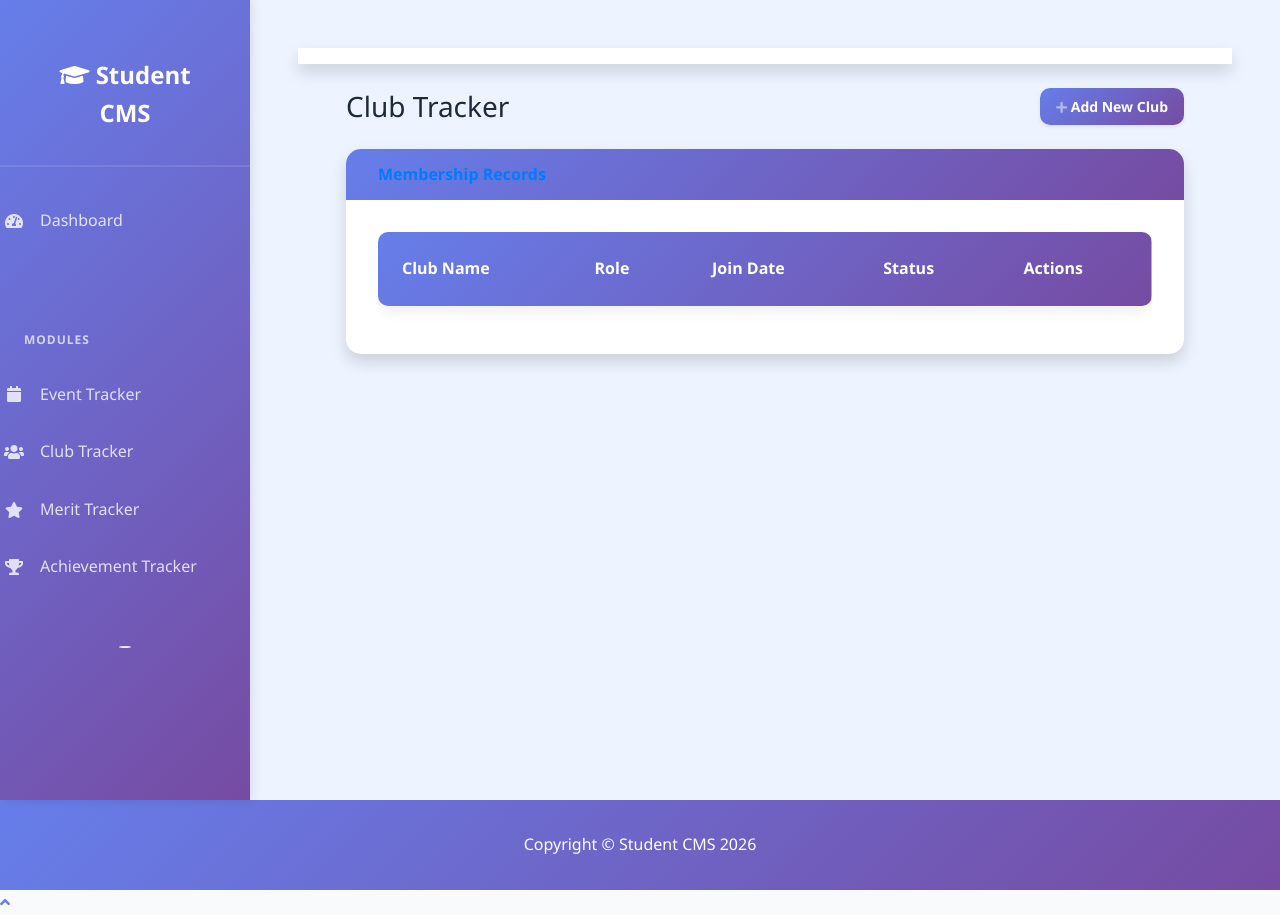
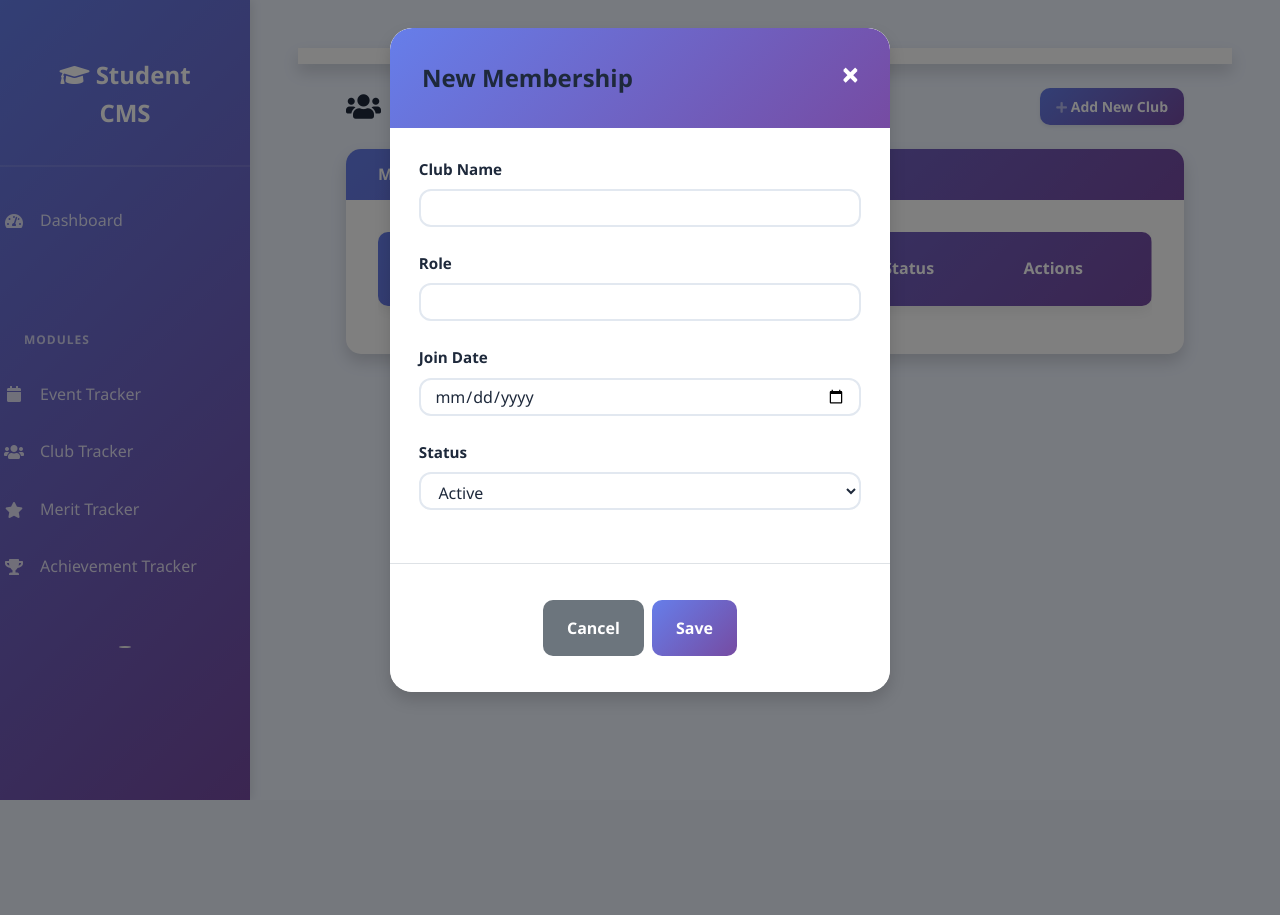
Before and after one commit to User-DefaulT001/Student-Co-curricular-Management-System, a PHP site: page /modules/club/club_tracker.php in a window 1280 px wide, after a click on "Add New Club". After the commit the page ends 800 px from the top, so only its background shows below. Run offline with PHP 8.4, Linux system fonts and the light colour scheme; a user stored in the database is signed in; data comes from the database, SQL or seed files in the repository; lists and menus that the app fills with data are empty; some libraries are stand-ins or nearby versions; some web fonts are replaced.

Commit message:
Update club_tracker.php

```diff
--- a/modules/club/club_tracker.php
+++ b/modules/club/club_tracker.php
@@ -1,5 +1,4 @@
 <?php
-
 session_start();
 require_once '../../config.php';
 
@@ -21,59 +20,72 @@
 // --- Logic: Handle POST Actions ---
 if ($_SERVER['REQUEST_METHOD'] === 'POST') {
     $action = $_POST['action'] ?? '';
+
+    // Add logic
     if ($action === 'add') {
         $name = mysqli_real_escape_string($conn, $_POST['club_name']);
         $role = mysqli_real_escape_string($conn, $_POST['role']);
         $date = mysqli_real_escape_string($conn, $_POST['join_date']);
         $status = $_POST['status'];
         mysqli_query($conn, "INSERT INTO clubs (user_id, club_name, role, join_date, status) VALUES ('$user_id', '$name', '$role', '$date', '$status')");
-        $success = "Club record added!";
+        $_SESSION['success_message'] = "Club record added!";
+        header("Location: club_tracker.php"); exit();
     }
 
+    // Edit logic
     if ($action === 'edit') {
-        $id     = (int)$_POST['club_id'];
-        $name   = mysqli_real_escape_string($conn, $_POST['club_name']);
-        $role   = mysqli_real_escape_string($conn, $_POST['role']);
-        $date   = mysqli_real_escape_string($conn, $_POST['join_date']);
+        $id = (int)$_POST['club_id'];
+        $name = mysqli_real_escape_string($conn, $_POST['club_name']);
+        $role = mysqli_real_escape_string($conn, $_POST['role']);
+        $date = mysqli_real_escape_string($conn, $_POST['join_date']);
         $status = $_POST['status'];
-
         $sql = "UPDATE clubs SET club_name='$name', role='$role', join_date='$date', status='$status' WHERE club_id=$id AND user_id=$user_id";
         if (mysqli_query($conn, $sql)) $_SESSION['success_message'] = "Club record updated!";
         header("Location: club_tracker.php"); exit();
     }
+}
 
-    // Handle Delete
-    if (isset($_GET['delete'])) {
-        $id = (int)$_GET['delete'];
-        mysqli_query($conn, "DELETE FROM clubs WHERE club_id=$id AND user_id=$user_id");
-        header("Location: club_tracker.php"); exit();
-    }
+// Handle Delete logic
+if (isset($_GET['delete'])) {
+    $id = (int)$_GET['delete'];
+    mysqli_query($conn, "DELETE FROM clubs WHERE club_id=$id AND user_id=$user_id");
+    $_SESSION['success_message'] = "Record deleted!";
+    header("Location: club_tracker.php"); exit();
 }
+
 include('../../includes/header.php');
 include('../../includes/sidebar.php');
 ?>
 
 <div id="content-wrapper" class="d-flex flex-column">
+
     <div id="content">
 
-        <nav class="navbar navbar-expand navbar-light bg-white topbar mb-4 static-top shadow"></nav>
+        <nav class="navbar navbar-expand navbar-light bg-white topbar mb-4 static-top shadow">
+            <button id="sidebarToggleTop" class="btn btn-link d-md-none rounded-circle mr-3">
+                <i class="fa fa-bars"></i>
+            </button>
+        </nav>
 
         <div class="container-fluid">
 
-            <div class="d-sm-flex align-items-center justify-content-between mb-4 mt-4">
-                <h1 class="h3 mb-0 text-gray-800">Club Tracker</h1>
+            <div class="d-sm-flex align-items-center justify-content-between mb-4">
+                <h1 class="h3 mb-0 text-gray-800"><i class="fas fa-users mr-2"></i>Club Tracker</h1>
                 <button class="btn btn-primary btn-sm shadow-sm" data-toggle="modal" data-target="#addClubModal">
                     <i class="fas fa-plus fa-sm text-white-50"></i> Add New Club
                 </button>
             </div>
 
             <?php if($success): ?>
-                <div class="alert alert-success"><?php echo $success; ?></div>
+                <div class="alert alert-success alert-dismissible fade show">
+                    <?php echo $success; ?>
+                    <button type="button" class="close" data-dismiss="alert">&times;</button>
+                </div>
             <?php endif; ?>
 
             <div class="card shadow mb-4">
-                <div class="card-header py-3">
-                    <h6 class="m-0 font-weight-bold text-primary">Membership Records</h6>
+                <div class="card-header py-3 bg-primary">
+                    <h6 class="m-0 font-weight-bold text-white">My Club Records</h6>
                 </div>
                 <div class="card-body">
                     <div class="table-responsive">
@@ -89,20 +101,30 @@
                             </thead>
                             <tbody>
                                 <?php
-                                $res = mysqli_query($conn, "SELECT * FROM clubs WHERE user_id = $user_id");
+                                $res = mysqli_query($conn, "SELECT * FROM clubs WHERE user_id = $user_id ORDER BY join_date DESC");
                                 while($row = mysqli_fetch_assoc($res)): ?>
                                     <tr>
-                                        <td><?php echo htmlspecialchars($row['club_name']); ?></td>
+                                        <td><strong><?php echo htmlspecialchars($row['club_name']); ?></strong></td>
                                         <td><?php echo htmlspecialchars($row['role']); ?></td>
                                         <td><?php echo $row['join_date']; ?></td>
                                         <td>
-                                            <span class="badge badge-<?php echo ($row['status']=='active')?'success':'secondary'; ?>">
+                                            <span class="badge badge-<?php echo ($row['status']=='active')?'success':'secondary'; ?> p-2">
                                                 <?php echo ucfirst($row['status']); ?>
                                             </span>
                                         </td>
                                         <td>
-                                            <button class="btn btn-info btn-sm">Edit</button>
-                                            <a href="?delete=<?php echo $row['club_id']; ?>" class="btn btn-danger btn-sm">Delete</a>
+                                            <button class="btn btn-info btn-sm edit-btn"
+                                                data-id="<?php echo $row['club_id']; ?>"
+                                                data-name="<?php echo htmlspecialchars($row['club_name']); ?>"
+                                                data-role="<?php echo htmlspecialchars($row['role']); ?>"
+                                                data-date="<?php echo $row['join_date']; ?>"
+                                                data-status="<?php echo $row['status']; ?>"
+                                                data-toggle="modal" data-target="#editClubModal">
+                                                <i class="fas fa-edit"></i>
+                                            </button>
+                                            <a href="?delete=<?php echo $row['club_id']; ?>" class="btn btn-danger btn-sm" onclick="return confirm('Confirm delete?')">
+                                                <i class="fas fa-trash"></i>
+                                            </a>
                                         </td>
                                     </tr>
                                 <?php endwhile; ?>
@@ -112,10 +134,60 @@
                 </div>
             </div>
 
-        </div> </div> <?php include('../../includes/footer.php');
-?>
+        </div> </div> <?php include('../../includes/footer.php'); ?>
 
+</div> <div class="modal fade" id="addClubModal" tabindex="-1" role="dialog">
+    <div class="modal-dialog" role="document">
+        <div class="modal-content border-left-primary shadow">
+            <form method="POST">
+                <input type="hidden" name="action" value="add">
+                <div class="modal-header bg-primary text-white">
+                    <h5 class="modal-title">New Membership</h5>
+                    <button class="close text-white" data-dismiss="modal"><span>&times;</span></button>
+                </div>
+                <div class="modal-body">
+                    <div class="form-group"><label>Club Name</label><input type="text" name="club_name" class="form-control" required></div>
+                    <div class="form-group"><label>Role</label><input type="text" name="role" class="form-control" required></div>
+                    <div class="form-group"><label>Join Date</label><input type="date" name="join_date" class="form-control" required></div>
+                    <div class="form-group"><label>Status</label>
+                        <select name="status" class="form-control">
+                            <option value="active">Active</option>
+                            <option value="inactive">Inactive</option>
+                        </select>
+                    </div>
+                </div>
+                <div class="modal-footer"><button class="btn btn-secondary" data-dismiss="modal">Cancel</button><button type="submit" class="btn btn-primary">Save</button></div>
+            </form>
+        </div>
+    </div>
+</div>
 
+<div class="modal fade" id="editClubModal" tabindex="-1" role="dialog">
+    <div class="modal-dialog" role="document">
+        <div class="modal-content border-left-info shadow">
+            <form method="POST">
+                <input type="hidden" name="action" value="edit">
+                <input type="hidden" name="club_id" id="e_id">
+                <div class="modal-header bg-info text-white">
+                    <h5 class="modal-title">Edit Record</h5>
+                    <button class="close text-white" data-dismiss="modal"><span>&times;</span></button>
+                </div>
+                <div class="modal-body">
+                    <div class="form-group"><label>Club Name</label><input type="text" name="club_name" id="e_name" class="form-control"></div>
+                    <div class="form-group"><label>Role</label><input type="text" name="role" id="e_role" class="form-control"></div>
+                    <div class="form-group"><label>Join Date</label><input type="date" name="join_date" id="e_date" class="form-control"></div>
+                    <div class="form-group"><label>Status</label>
+                        <select name="status" id="e_status" class="form-control">
+                            <option value="active">Active</option>
+                            <option value="inactive">Inactive</option>
+                        </select>
+                    </div>
+                </div>
+                <div class="modal-footer"><button class="btn btn-secondary" data-dismiss="modal">Cancel</button><button type="submit" class="btn btn-info">Update</button></div>
+            </form>
+        </div>
+    </div>
+</div>
 
 <script>
 document.addEventListener('DOMContentLoaded', function () {
```
